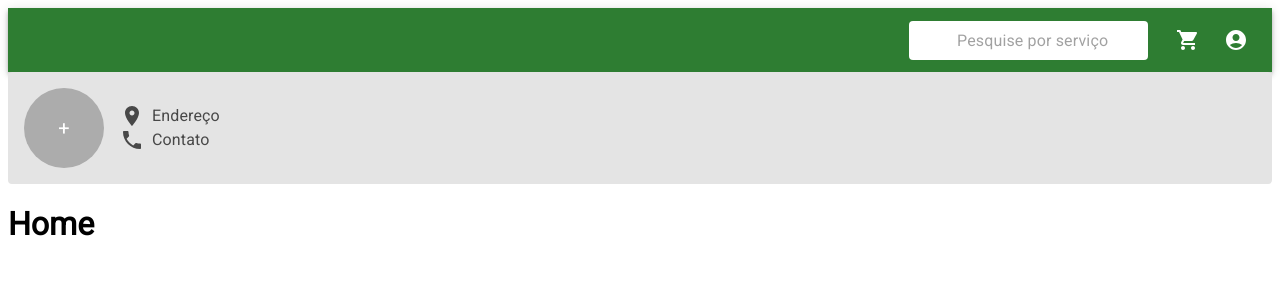
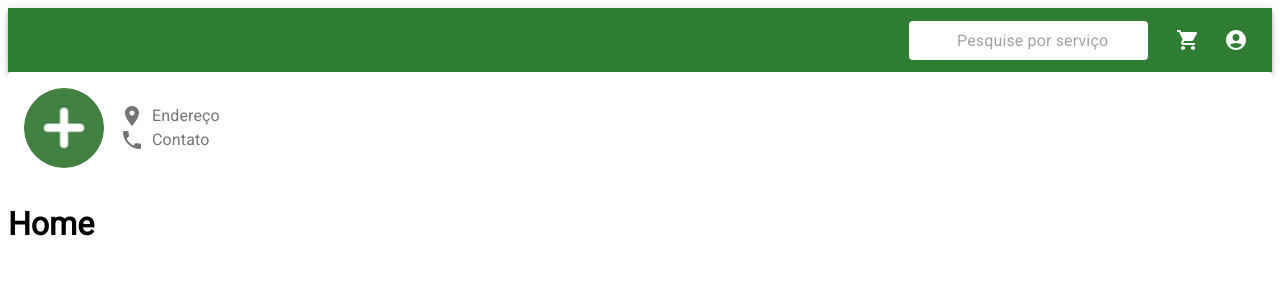
Before and after one commit to AntonioEpichin/TCC-PUCRS, a Next.js app: page / in a window 1280 px wide. Shown: the top 300 px of the page. Built offline with nearby package versions, Linux system fonts and the light colour scheme.

Commit message:
add componente LogoSection

```diff
--- a/src/app/components/LogoSection.jsx
+++ b/src/app/components/LogoSection.jsx
@@ -9,46 +9,43 @@ import PhoneIcon from '@mui/icons-material/Phone';
 
 const colors = {
   background: '#e4e4e4',
-  text: '#484848',
-  icon: '#484848',
+  text: '#757575', // Cor do texto cinza claro, ajustado conforme o mockup
+  icon: '#757575', // Cor dos ícones
 };
 
 const LogoSection = styled(Box)(({ theme }) => ({
-  backgroundColor: colors.background,
+  backgroundColor: theme.palette.common.white, // Fundo branco para a seção
   padding: theme.spacing(2),
   display: 'flex',
   alignItems: 'center',
   borderRadius: theme.shape.borderRadius,
 }));
 
-const Logo = styled('div')(({ theme }) => ({
-  backgroundColor: '#acacac',
-  borderRadius: '50%',
+const Logo = styled('div')({
   width: '80px',
   height: '80px',
   display: 'flex',
   alignItems: 'center',
   justifyContent: 'center',
-  marginRight: theme.spacing(2),
-}));
+  marginRight: '16px', // Espaçamento à direita da imagem
+});
 
-const StyledLink = styled('a')(({ theme }) => ({
+const StyledLink = styled('a')({
   textDecoration: 'none',
-  color: colors.text,
+  color: colors.text, // Cor do texto cinza claro
   display: 'flex',
   alignItems: 'center',
-  marginRight: theme.spacing(2),
+  marginRight: '16px', // Espaçamento entre os ícones e o texto
   '&:hover': {
     textDecoration: 'none',
   },
-}));
+});
 
 export default function LogoSectionComponent() {
   return (
     <LogoSection>
       <Logo>
-        {/* Logo aqui */}
-        <Typography variant="h6" color="white">+</Typography>
+        <img src="/images/logo.png" alt="Logomarca" style={{ width: '100%', height: 'auto', borderRadius: '50%' }} />
       </Logo>
       <Box>
         <StyledLink href="https://www.google.com/maps/search/?api=1&query=YourAddress" target="_blank" rel="noopener noreferrer">
```
